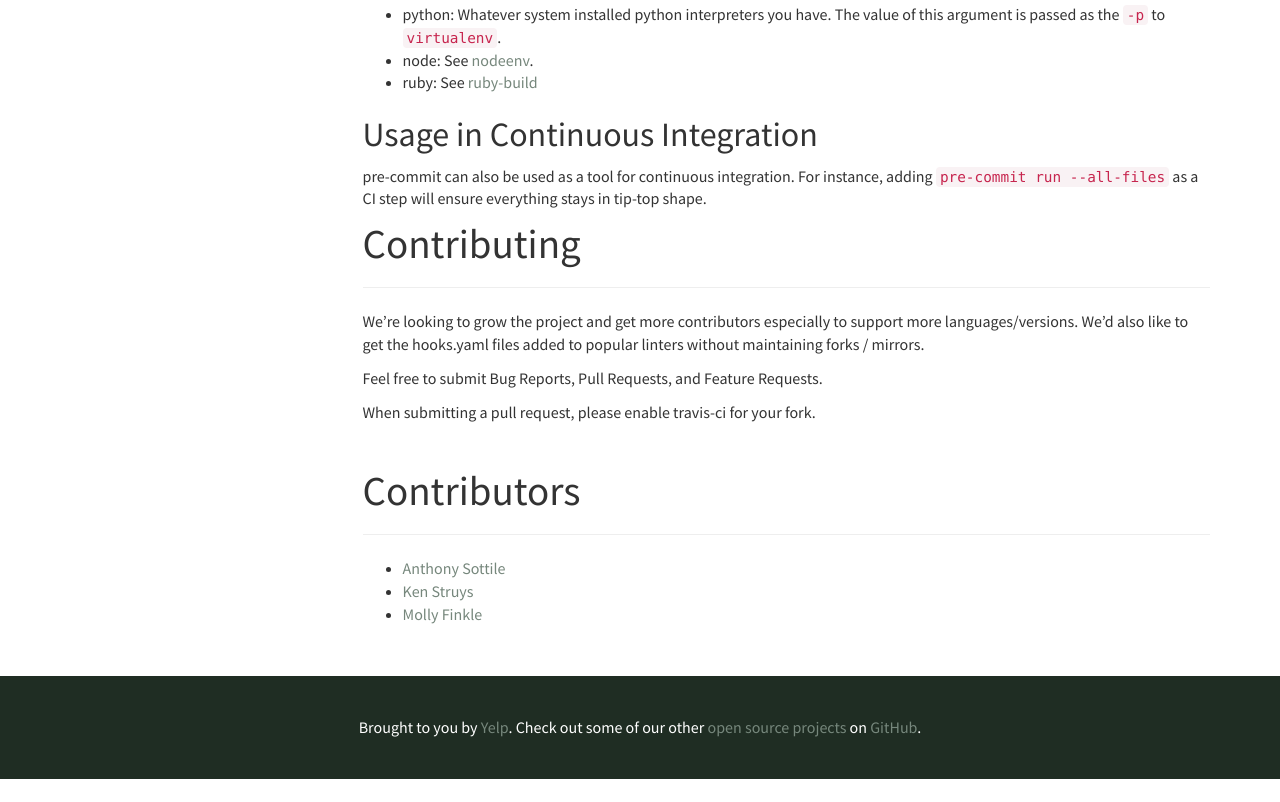
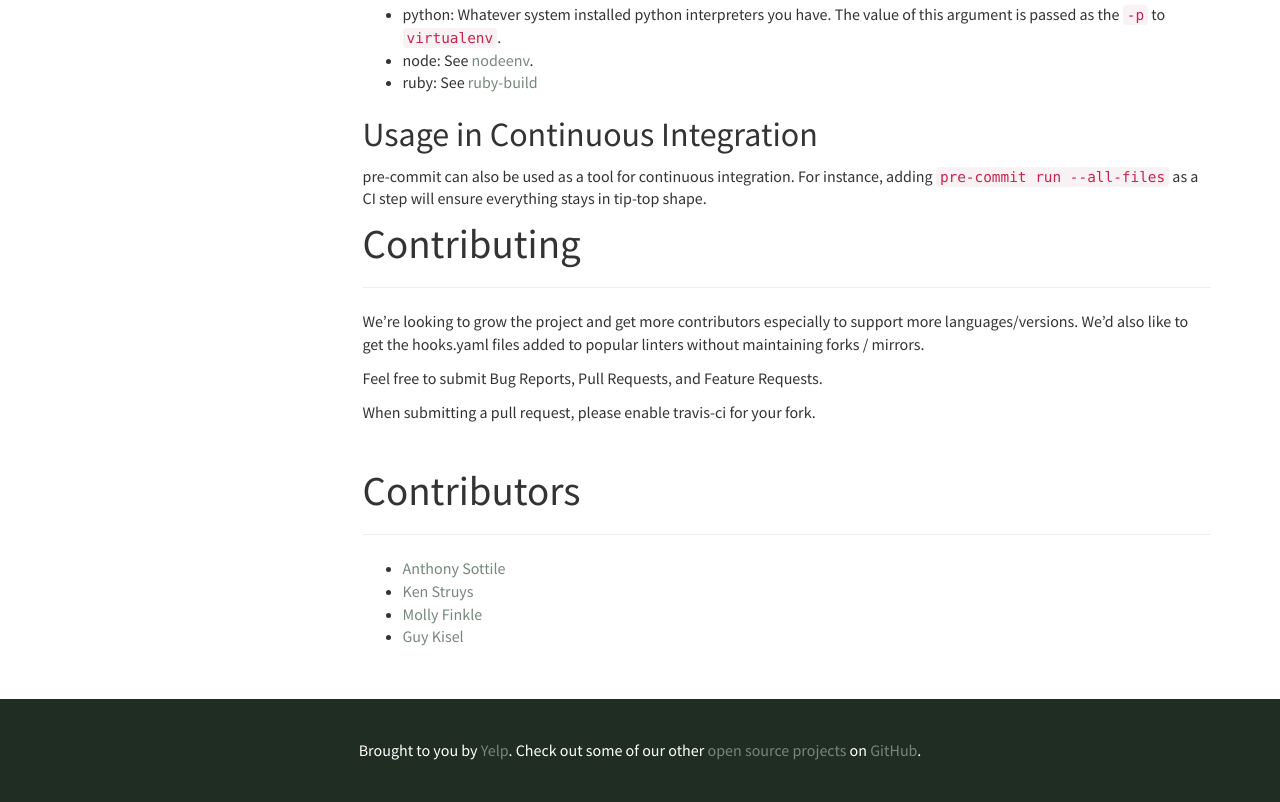
Before and after one commit to pre-commit/pre-commit.com, a plain HTML site: page index.html in a window 1280 px wide. Shown: the part 5951-6753 px from the top of the page. Before the commit the page ends 6730 px from the top, so only its background shows below. Drawn offline with Linux system fonts and the light colour scheme.

Commit message:
Deployed 157 to Github Pages

```diff
--- a/index.html
+++ b/index.html
@@ -345,6 +345,7 @@ path/to/script-or-system-call --myarg1=1 --myarg1=2 dir/file1 dir/file2 file3
                 <li><a href="https://github.com/asottile">Anthony Sottile</a></li>
                 <li><a href="https://github.com/struys">Ken Struys</a></li>
                 <li><a href="https://github.com/mfnkl">Molly Finkle</a></li>
+                <li><a href="https://github.com/guykisel">Guy Kisel</a></li>
             </ul>
         </div>
     </div>
```
